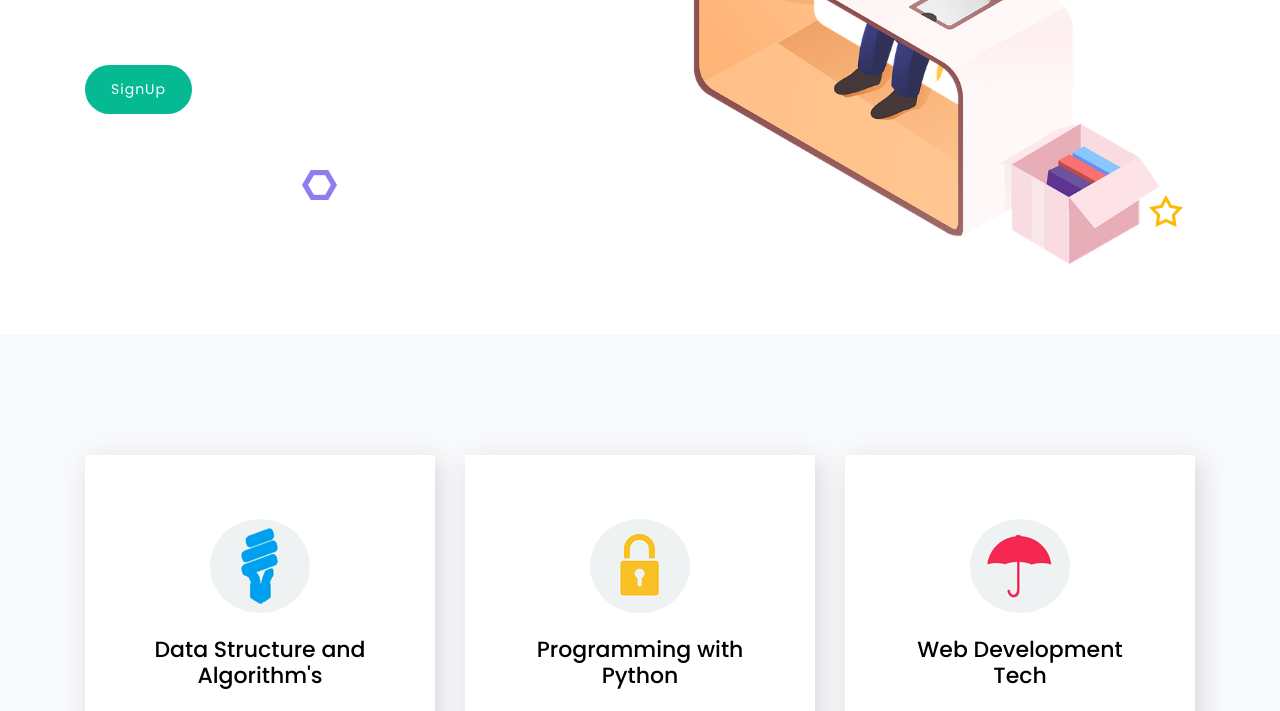
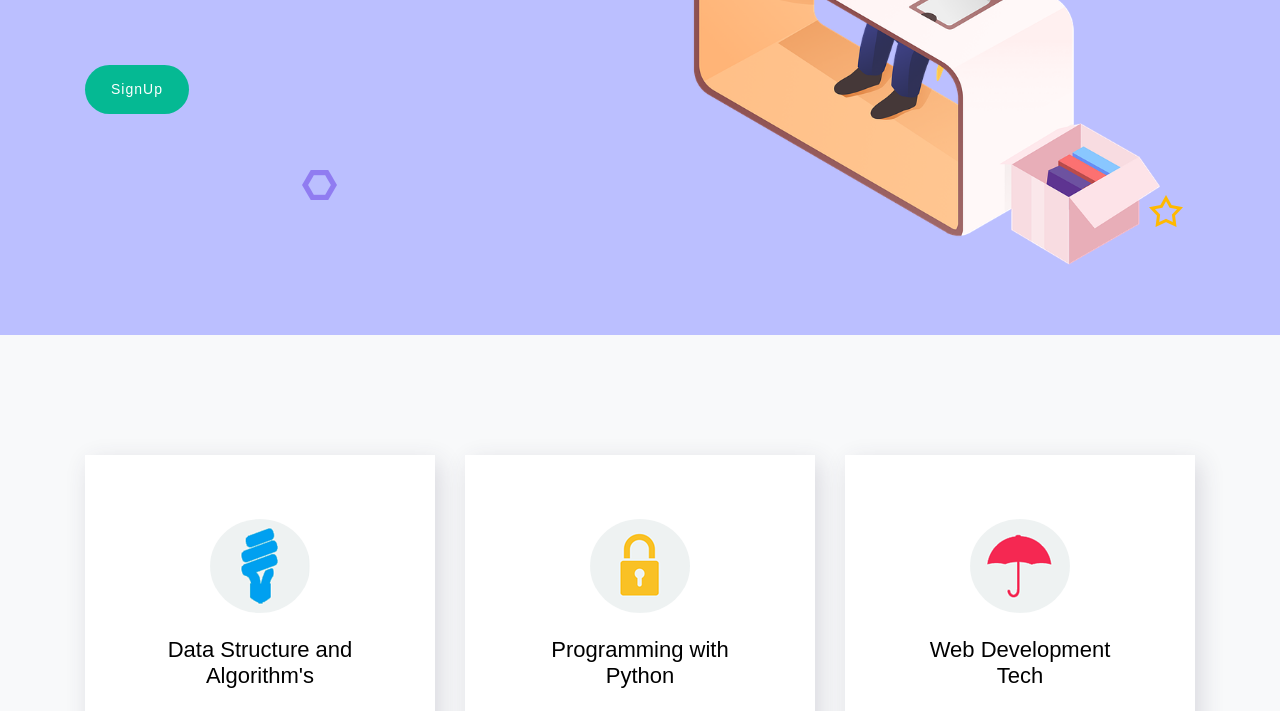
Before and after one commit to sakshambhargava/codebooky, a plain HTML site: page index.html in a window 1280 px wide. Shown: the part 429-1140 px from the top of the page. Drawn offline with Linux system fonts and the light colour scheme; a script that the page names is missing.

Commit message:
Update style.css

```diff
--- a/css/style.css
+++ b/css/style.css
@@ -1,9 +1,9 @@
 
 body {
-    padding: 0;
-    margin: 0;
-    background: #FFF;
-    font-family: 'Poppins', sans-serif;
+    padding: 10;
+    margin: 10;
+    background: #BBBFFF;
+    font-family: sans-serif;
 }
 
 body button,
```
